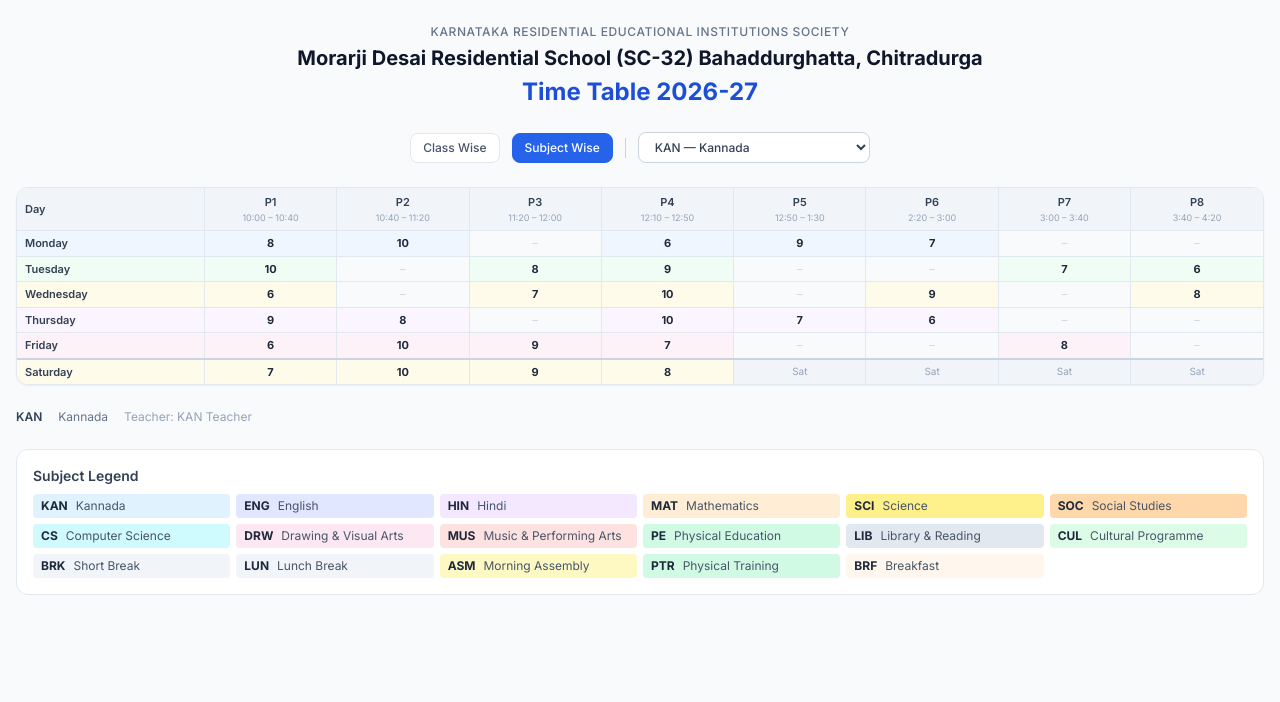
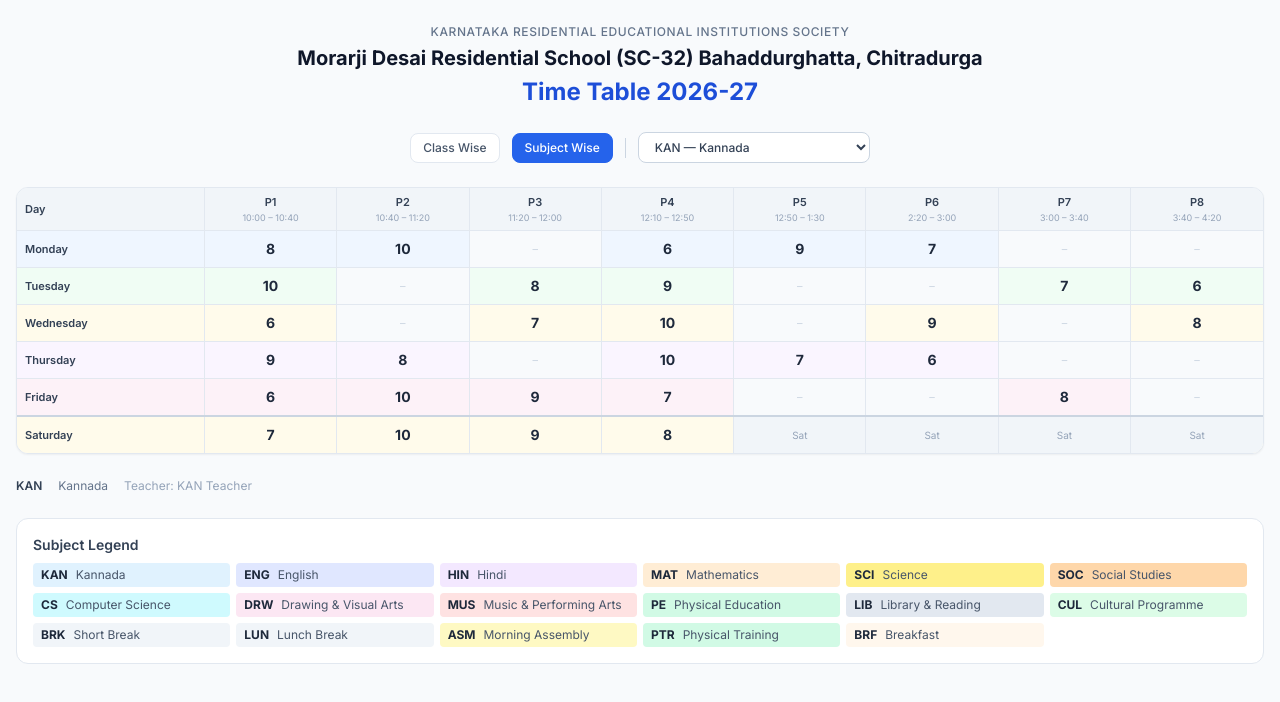
Before and after one commit to hoy-sala/pragati, a SvelteKit app in the folder frontend/: page /timetable in a window 1280 px wide. Both pictures are taken after a click on the button "Subject Wise". Shown: the top 702 px of the page. Built offline with nearby package versions, Linux system fonts and the light colour scheme; a web font is replaced by a local one.

Commit message:
subjectwise: increase vertical padding py-1->py-2, larger class numbers

```diff
--- a/frontend/src/routes/timetable/+page.svelte
+++ b/frontend/src/routes/timetable/+page.svelte
@@ -340,12 +340,12 @@
 				<tbody>
 					{#each MON_FRI_INDICES as di}
 						<tr class="border-t border-slate-200 {DAY_BG[di]}">
-							<td class="px-2 py-1 font-semibold text-slate-700 border-r border-slate-200 {DAY_BG[di]}">{DAY_LABELS[di]}</td>
+							<td class="px-2 py-2 font-semibold text-slate-700 border-r border-slate-200 {DAY_BG[di]}">{DAY_LABELS[di]}</td>
 							{#each WEEKDAY_SLOT_LABELS as _, si}
 								{@const cls = grid['d' + di][si]}
-								<td class="px-1 py-1 text-center align-middle border-r border-slate-200 last:border-r-0" class:bg-slate-50={!cls}>
+								<td class="px-1 py-2 text-center align-middle border-r border-slate-200 last:border-r-0" class:bg-slate-50={!cls}>
 									{#if cls}
-										<span class="font-bold text-slate-800">{cls}</span>
+										<span class="font-bold text-slate-800 text-sm">{cls}</span>
 									{:else}
 										<span class="text-slate-300">&ndash;</span>
 									{/if}
@@ -354,12 +354,12 @@
 						</tr>
 					{/each}
 					<tr class="border-t-2 border-slate-300 bg-amber-50">
-						<td class="px-2 py-1 font-semibold text-slate-700 border-r border-slate-200">{DAY_LABELS[5]}</td>
+						<td class="px-2 py-2 font-semibold text-slate-700 border-r border-slate-200">{DAY_LABELS[5]}</td>
 						{#each SAT_SLOT_LABELS as _, si}
 							{@const cls = grid['d5'][si]}
-							<td class="px-1 py-1 text-center align-middle border-r border-slate-200 last:border-r-0" class:bg-slate-50={!cls}>
+							<td class="px-1 py-2 text-center align-middle border-r border-slate-200 last:border-r-0" class:bg-slate-50={!cls}>
 								{#if cls}
-									<span class="font-bold text-slate-800">{cls}</span>
+									<span class="font-bold text-slate-800 text-sm">{cls}</span>
 								{:else}
 									<span class="text-slate-300">&ndash;</span>
 								{/if}
```
